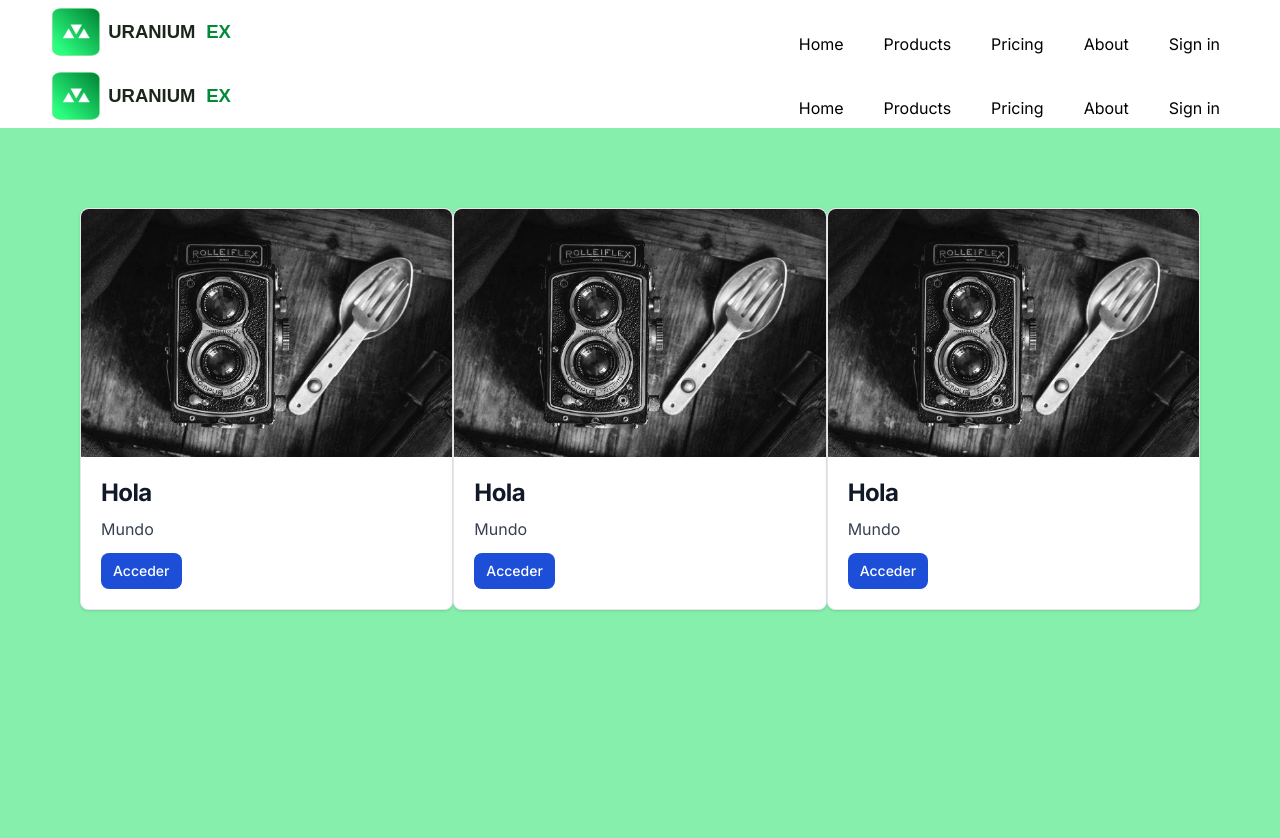
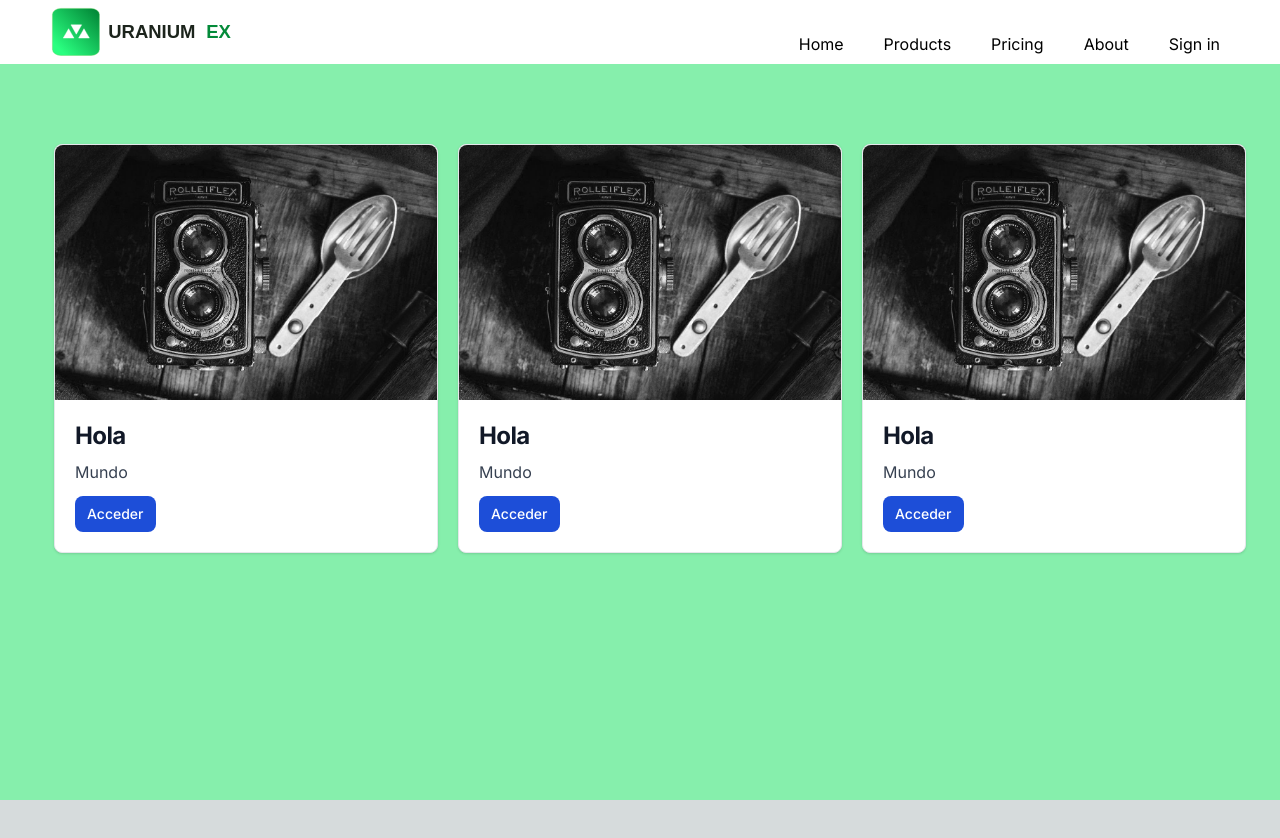
Before and after one commit to Michael-Jimenez-C/Proyecto_dise-o_y_patrones, a Next.js app: page /dashboard in a window 1280 px wide. Shown: the top 838 px of the page. After the commit the page ends 800 px from the top, so only its background shows below. Built offline with nearby package versions, Linux system fonts and the light colour scheme.

Commit message:
Corrección del componente "Card"
Se realizó una separación entre las tarjetas de la ruta "/dashboard".

```diff
--- a/src/app/dashboard/page.tsx
+++ b/src/app/dashboard/page.tsx
@@ -4,21 +4,12 @@
 
 export default function Dashboard() {
   return (
-    <main className="flex min-h-screen flex-col bg-green-300">
-      <div className="z-10 w-full m-0 items-center">
-        <div className="md:flex md:justify-between bg-white max-h-max">
-          <img
-            src="./logo.svg"
-            className="h-16 relative md:mx-10 mx-auto my-auto select-none"
-          ></img>
-          <Navbar />
-        </div>
-      </div>
-      <div className="h-full flex flex-row justify-between items-center p-20">
+
+      <div className="h-full flex flex-row justify-between items-center pt-20">
           <Card />
           <Card />
           <Card />
       </div>
-    </main>
+
   );
 }
--- a/src/app/layout.tsx
+++ b/src/app/layout.tsx
@@ -18,6 +18,7 @@
   return (
     <html lang="es">
       <body className={inter.className}>
+        <main className="flex min-h-screen flex-col items-center p-0 bg-green-300">
           <div className="z-10 w-full m-0">
             <div className="md:flex md:justify-between bg-white max-h-max">
               <img
@@ -27,7 +28,8 @@
               <Navbar />
             </div>
           </div>
-        <main className="flex min-h-screen flex-col items-center p-0 bg-green-300">{children}</main>
+          {children}
+        </main>
       </body>
     </html>
   );
--- a/src/components/card.tsx
+++ b/src/components/card.tsx
@@ -9,7 +9,7 @@
 
 export default function Card(){
   return (
-    <div className="max-w-sm bg-white border border-gray-200 rounded-lg shadow dark:bg-green-900 dark:border-gray-700">
+    <div className="max-w-sm ml-5 bg-white border border-gray-200 rounded-lg shadow dark:bg-green-900 dark:border-gray-700">
       <a href="#">
         <Image className="rounded-t-lg" src={image1} alt="" width={500} height={500}/>
       </a>
```
Lines whose indentation alone changed are shown as unchanged.
